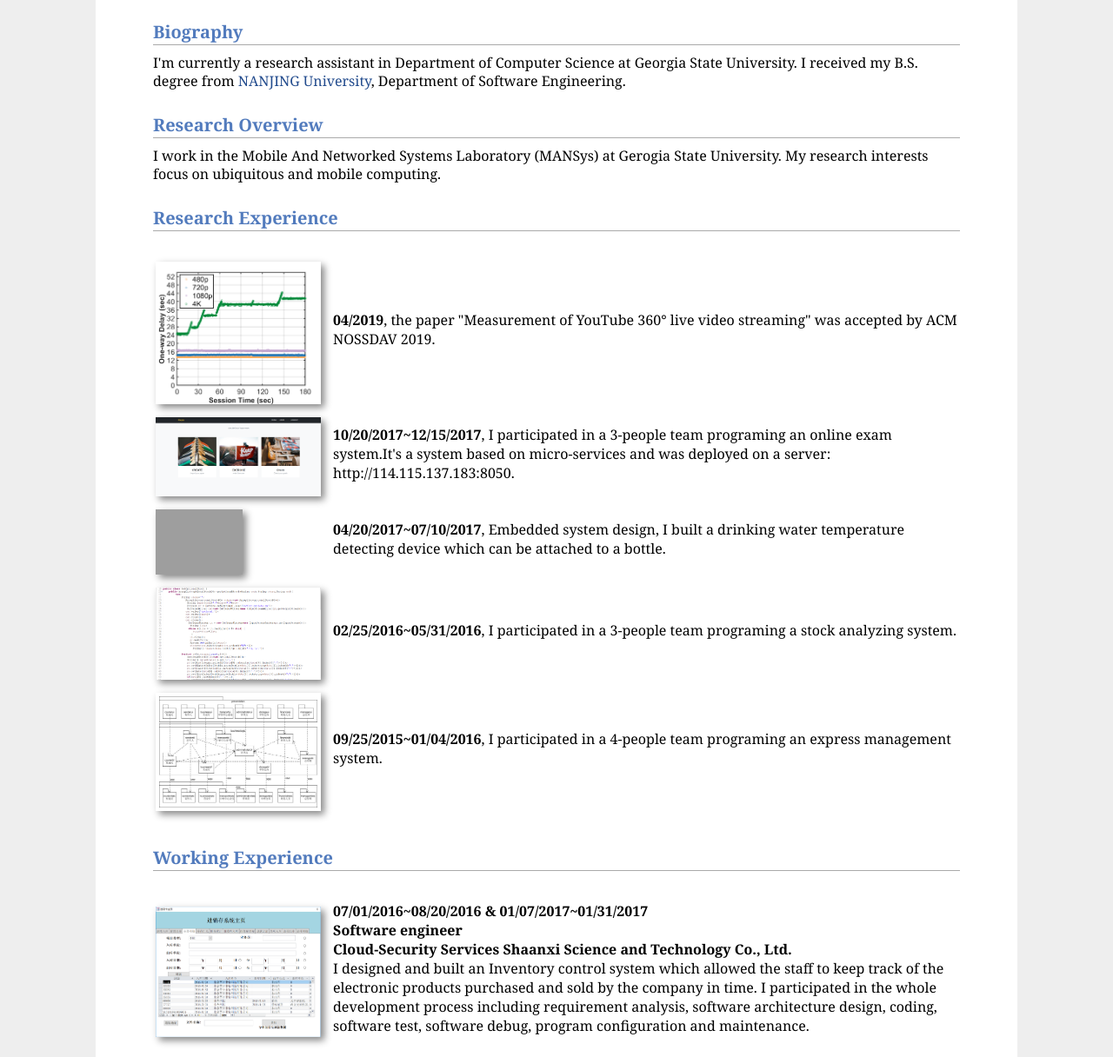
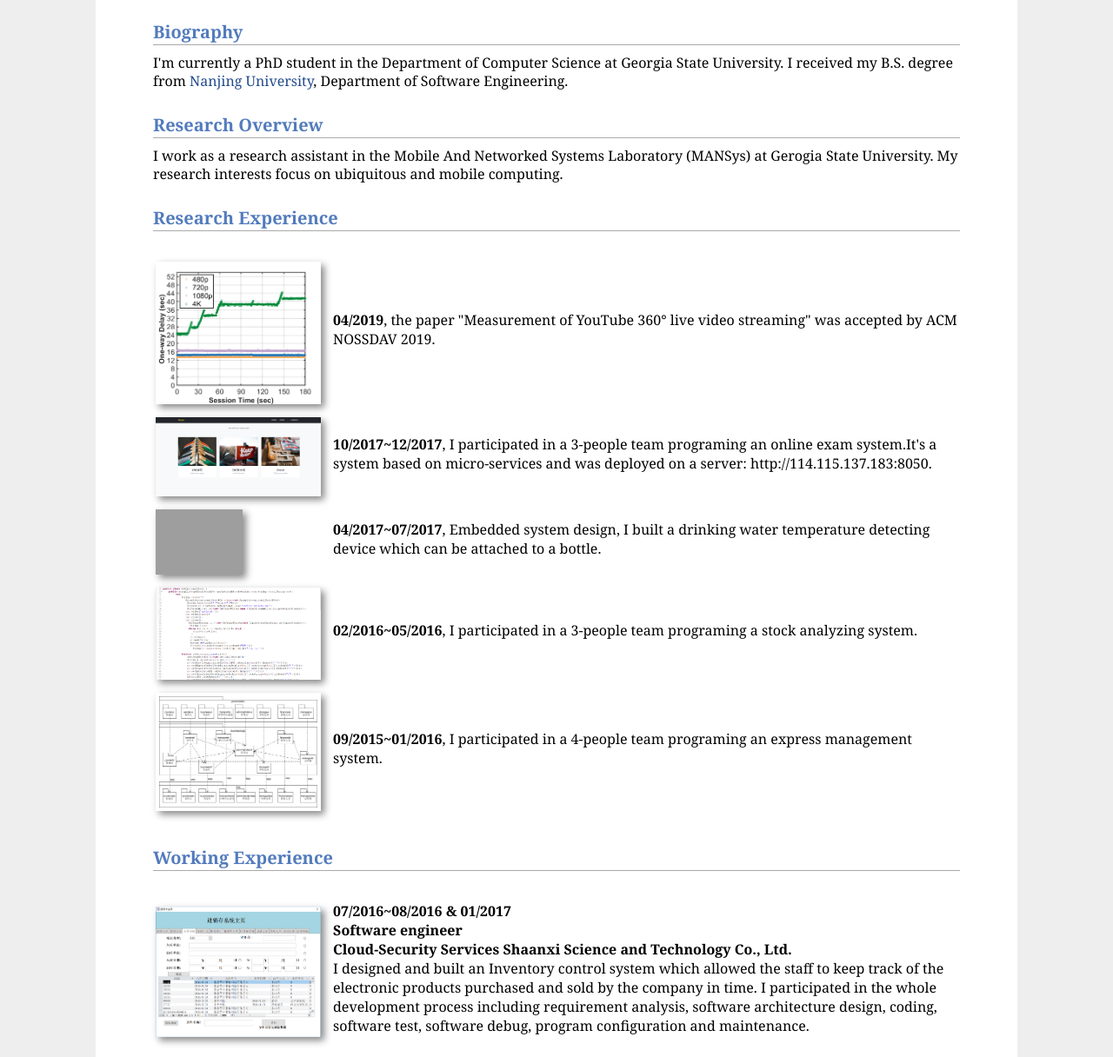
Before and after one commit to ChrisLUO777/cv, a plain HTML site: page index.html in a window 1280 px wide. Shown: the part 299-1515 px from the top of the page at 87% size. Drawn offline with Linux system fonts and the light colour scheme; grey boxes are pictures that could not be loaded.

Commit message:
revision of biography

```diff
--- a/index.html
+++ b/index.html
@@ -45,13 +45,13 @@
 
     <h2>Biography</h2>
     <p>
-        I'm currently a research assistant in Department of Computer Science at Georgia State University. I received my B.S. degree from <a href="https://www.nju.edu.cn/">NANJING University</a>, Department of Software Engineering.
+        I'm currently a PhD student in the Department of Computer Science at Georgia State University. I received my B.S. degree from <a href="https://www.nju.edu.cn/EN/">Nanjing University</a>, Department of Software Engineering.
 
 
 
     <h2>Research Overview</h2>
     <p>
-        I work in the Mobile And Networked Systems Laboratory (MANSys) at Gerogia State University. My research interests focus on ubiquitous and mobile computing.
+        I work as a research assistant in the Mobile And Networked Systems Laboratory (MANSys) at Gerogia State University. My research interests focus on ubiquitous and mobile computing.
 
 
 
@@ -75,7 +75,7 @@
             <td width="200">
                 <img src="./indexpics/pixam.png" width="190px" style="box-shadow: 4px 4px 8px #888">
             </td>
-            <td><b>10/20/2017~12/15/2017</b>, I participated in a 3-people team programing an online exam system.It's a system based on micro-services and was deployed on a server: http://114.115.137.183:8050.
+            <td><b>10/2017~12/2017</b>, I participated in a 3-people team programing an online exam system.It's a system based on micro-services and was deployed on a server: http://114.115.137.183:8050.
                 <p></p>
             </td>
         </tr>
@@ -87,7 +87,7 @@
             <td width="120">
                 <img src="./indexpics/IMG_1770.JPG" width="100px" style="box-shadow: 4px 4px 8px #888">
             </td>
-            <td><b>04/20/2017~07/10/2017</b>, Embedded system design, I built a drinking water temperature detecting device which can be attached to a bottle.
+            <td><b>04/2017~07/2017</b>, Embedded system design, I built a drinking water temperature detecting device which can be attached to a bottle.
                 <p></p>
             </td>
         </tr>
@@ -102,7 +102,7 @@
             <td width="200">
                 <img src="./indexpics/stock.png" width="190px" style="box-shadow: 4px 4px 8px #888">
             </td>
-            <td><b>02/25/2016~05/31/2016</b>, I participated in a 3-people team programing a stock analyzing system.
+            <td><b>02/2016~05/2016</b>, I participated in a 3-people team programing a stock analyzing system.
                 <p></p>
             </td>
         </tr>
@@ -115,7 +115,7 @@
             <td width="200">
                 <img src="./indexpics/expressstruc.jpg" width="190px" style="box-shadow: 4px 4px 8px #888">
             </td>
-            <td><b>09/25/2015~01/04/2016</b>, I participated in a 4-people team programing an express management system.
+            <td><b>09/2015~01/2016</b>, I participated in a 4-people team programing an express management system.
                 <p></p>
             </td>
         </tr>
@@ -136,7 +136,7 @@
             <td width="200">
                 <img src="./indexpics/accessdata.png" width="190px" style="box-shadow: 4px 4px 8px #888">
             </td>
-            <td><b>07/01/2016~08/20/2016 & 01/07/2017~01/31/2017</br>
+            <td><b>07/2016~08/2016 & 01/2017</br>
                 Software engineer</br>
                 Cloud-Security Services Shaanxi Science and Technology Co., Ltd.</br></b>
                 I designed and built an Inventory control system which allowed the staff to keep track of the electronic products purchased and sold by the company in time.
```
